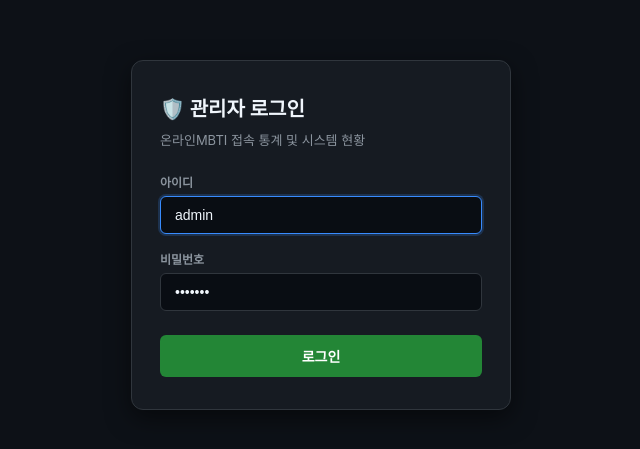
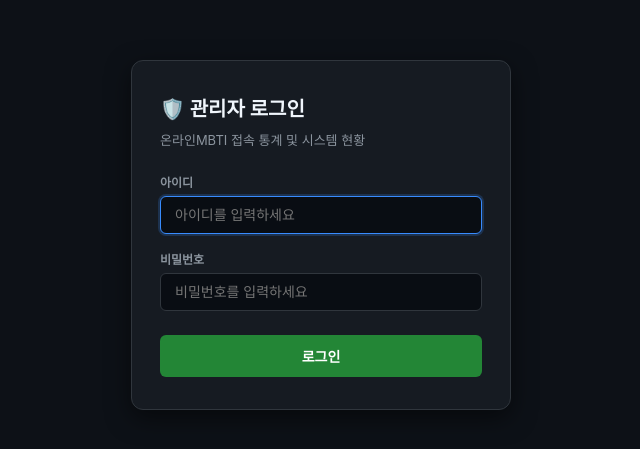
Before and after one commit to wookoon2024-cloud/mbti, a website: page public/admin.html in a window 1280 px wide. Shown: the part 165-614 px from the top of the page, without its empty margins (319-959 px from the left). Drawn offline with Linux system fonts and the light colour scheme; a web font is replaced by a local one.

Commit message:
fix: 관리자 로그인 폼 기본값 제거 (직접 입력하도록 수정)

```diff
--- a/public/admin.html
+++ b/public/admin.html
@@ -408,11 +408,11 @@
       <form id="login-form">
         <div class="form-group">
           <label for="admin-id">아이디</label>
-          <input type="text" id="admin-id" class="form-control" placeholder="admin" value="admin" required autofocus />
+          <input type="text" id="admin-id" class="form-control" placeholder="아이디를 입력하세요" autocomplete="username" required autofocus />
         </div>
         <div class="form-group">
           <label for="admin-pw">비밀번호</label>
-          <input type="password" id="admin-pw" class="form-control" placeholder="비밀번호 입력" value="cail891" required />
+          <input type="password" id="admin-pw" class="form-control" placeholder="비밀번호를 입력하세요" autocomplete="current-password" required />
         </div>
         <button type="submit" class="btn-login" id="btn-submit">로그인</button>
         <div class="login-err" id="login-err"></div>
```
